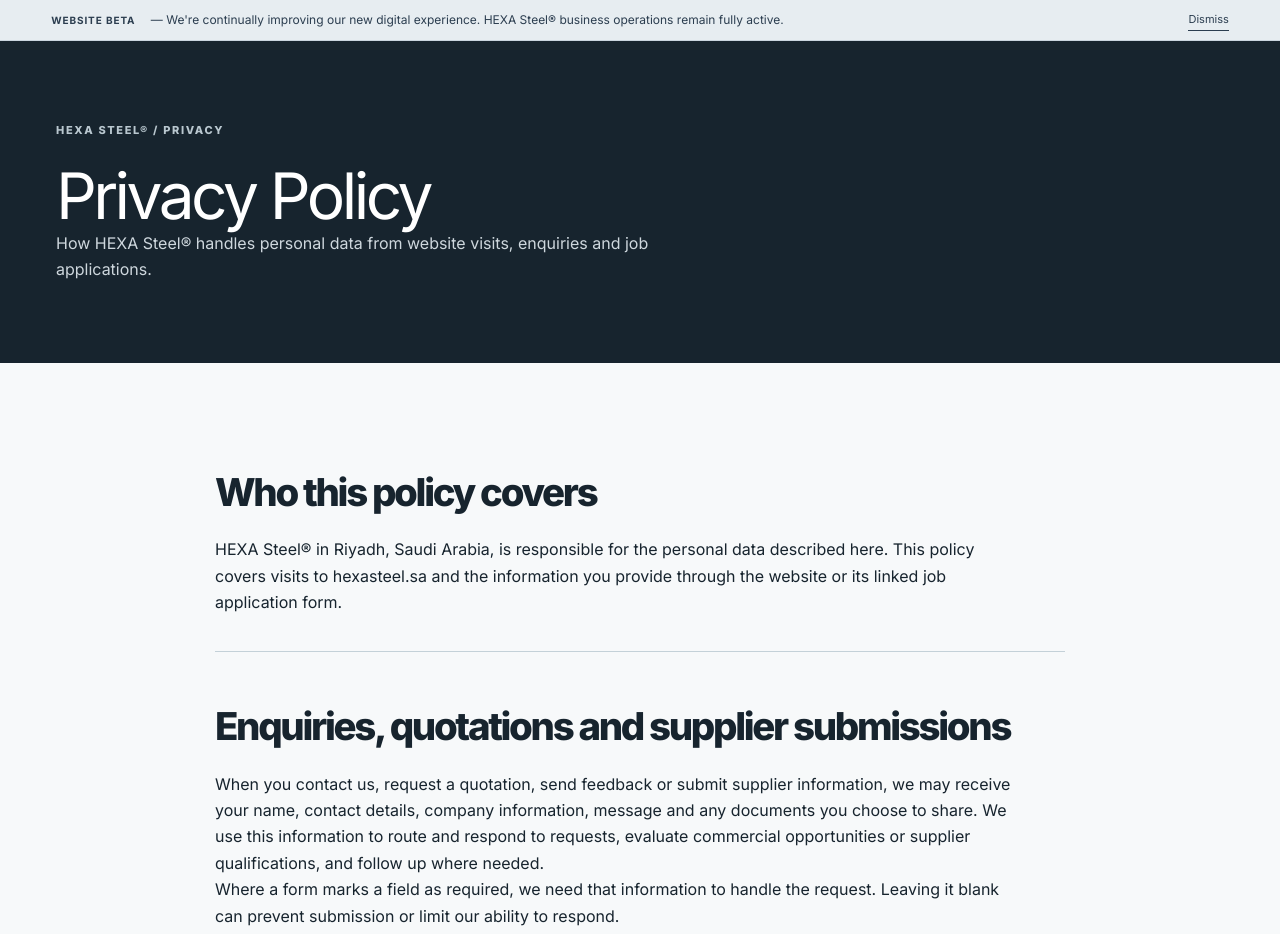
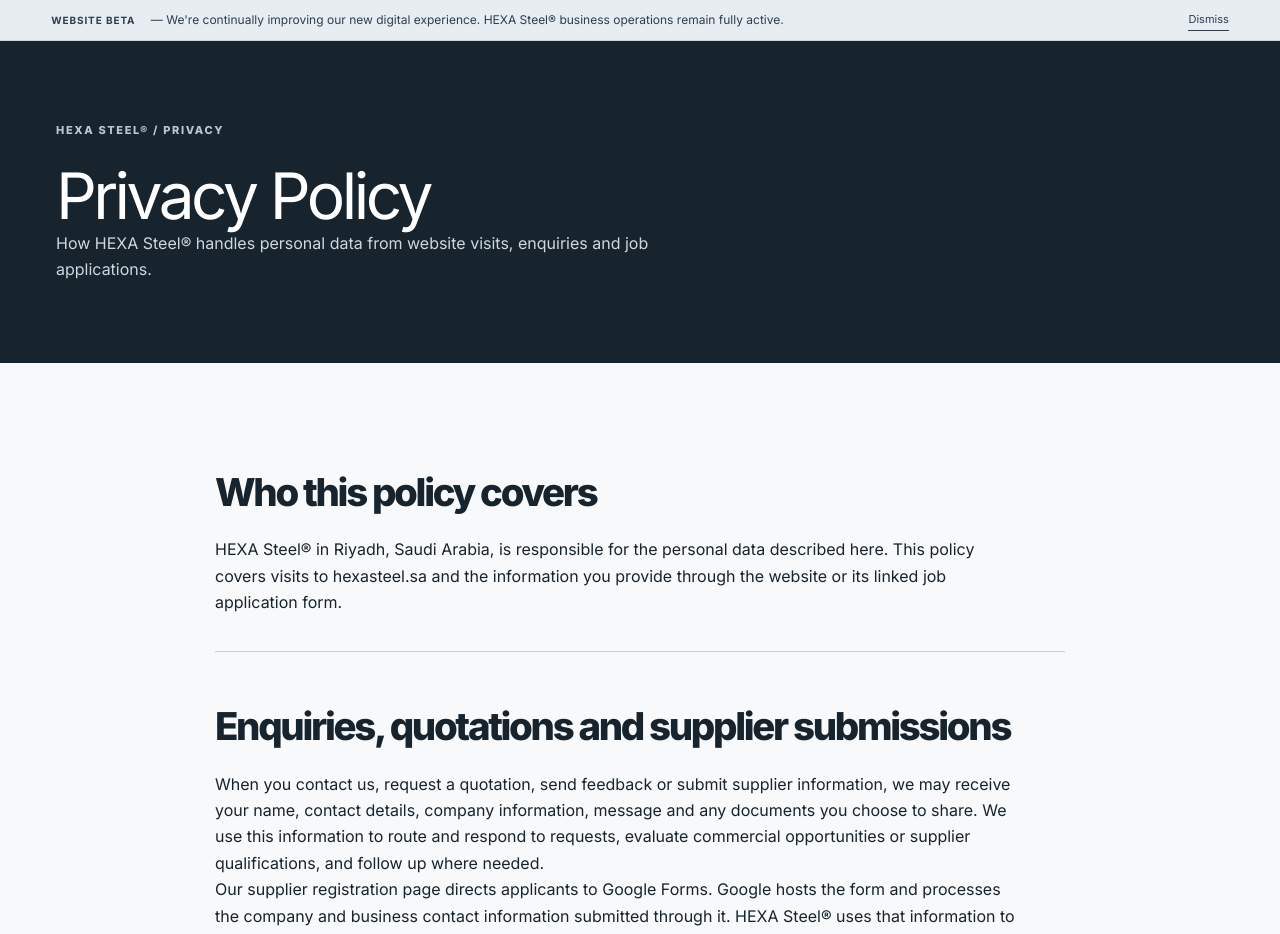
Before and after one commit to refedo/hexasteel.sa, a Next.js app: page /privacy in a window 1280 px wide. Shown: the top 934 px of the page. Built offline with nearby package versions, Linux system fonts and the light colour scheme; no server answers.

Commit message:
Update src/app/privacy/page.tsx for supplier registration handoff

```diff
--- a/src/app/privacy/page.tsx
+++ b/src/app/privacy/page.tsx
@@ -19,6 +19,7 @@ export default function PrivacyPage() {
           <section>
             <h2>Enquiries, quotations and supplier submissions</h2>
             <p>When you contact us, request a quotation, send feedback or submit supplier information, we may receive your name, contact details, company information, message and any documents you choose to share. We use this information to route and respond to requests, evaluate commercial opportunities or supplier qualifications, and follow up where needed.</p>
+            <p>Our supplier registration page directs applicants to Google Forms. Google hosts the form and processes the company and business contact information submitted through it. HEXA Steel® uses that information to assess supplier qualifications and follow up on procurement needs.</p>
             <p>Where a form marks a field as required, we need that information to handle the request. Leaving it blank can prevent submission or limit our ability to respond.</p>
           </section>
           <section>
```
